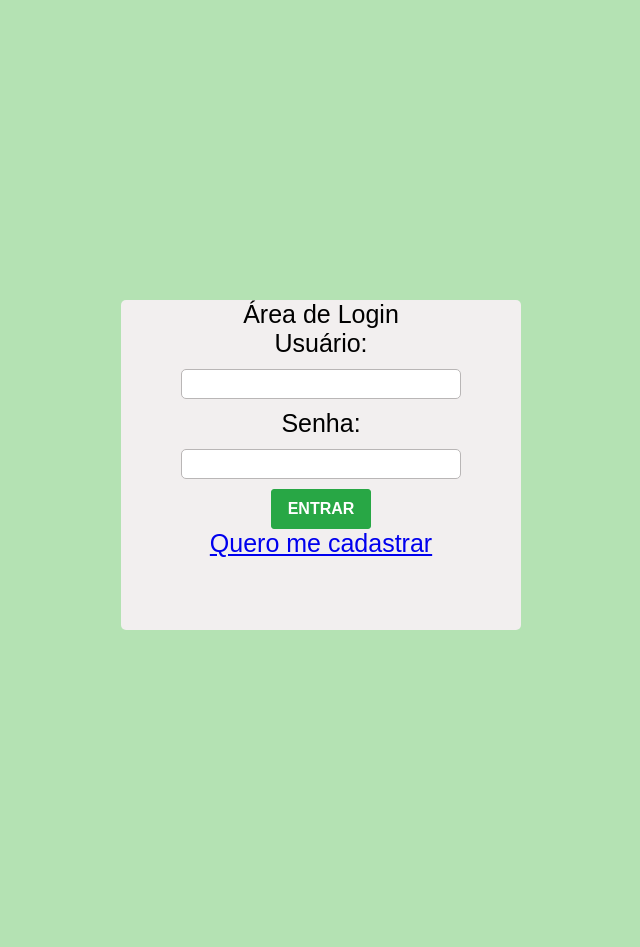
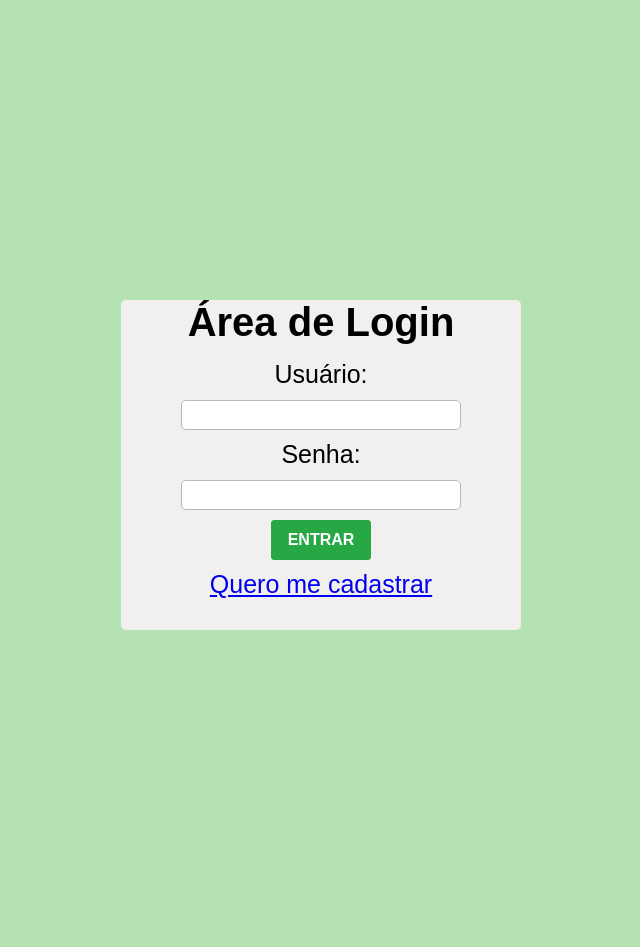
Before and after one commit to ProCodeTcc/GerenciadorDeTarefas, a PHP site: page / in a window 1280 px wide. Shown: the whole page, without its empty margins (319-959 px from the left). Run offline with PHP 8.4, Linux system fonts and the light colour scheme.

Commit message:
Add files via upload

```diff
--- a/css/styleCadastroUsuario.css
+++ b/css/styleCadastroUsuario.css
@@ -41,7 +41,6 @@
     height: 40px;
 /*    background-color: purple;*/
 }
-
 
 .caixa{
     width: 280px;
@@ -92,3 +91,27 @@
     cursor: pointer;
     background-color: red;
 }
+
+/************************** CSS Gui ***************************/
+
+
+#centro{
+
+    width: 300px;
+    height: 60px;
+    font-size: 40px;
+    text-decoration-color: #ffffff;
+    font-style: bold;
+    margin-left: auto;
+    margin-right: auto;
+    font-weight: bold;
+}
+
+#referencia{
+    width: 100%;
+    height: 50px;
+    margin-left: auto;
+    margin-right: auto;
+    margin-top: 10px;
+
+}
--- a/css/styleHome.css
+++ b/css/styleHome.css
@@ -16,9 +16,9 @@ header{
 }
 
 main{
-  width: 80%;
+  width: 60%;
   height: 747px;
-  background-color: green;
+  background-color: white;
   margin-left: auto;
   margin-right: auto;
 }
```
